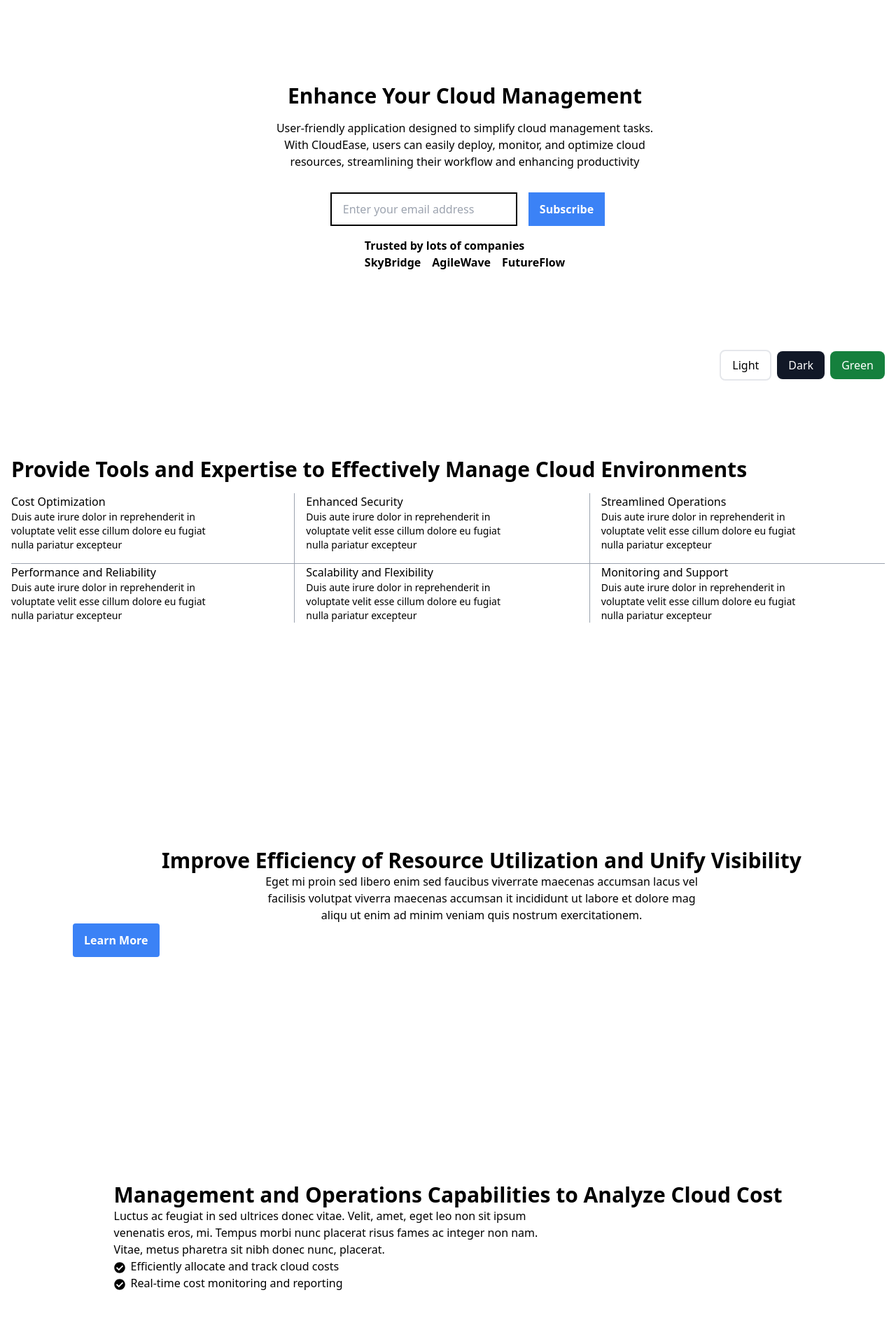
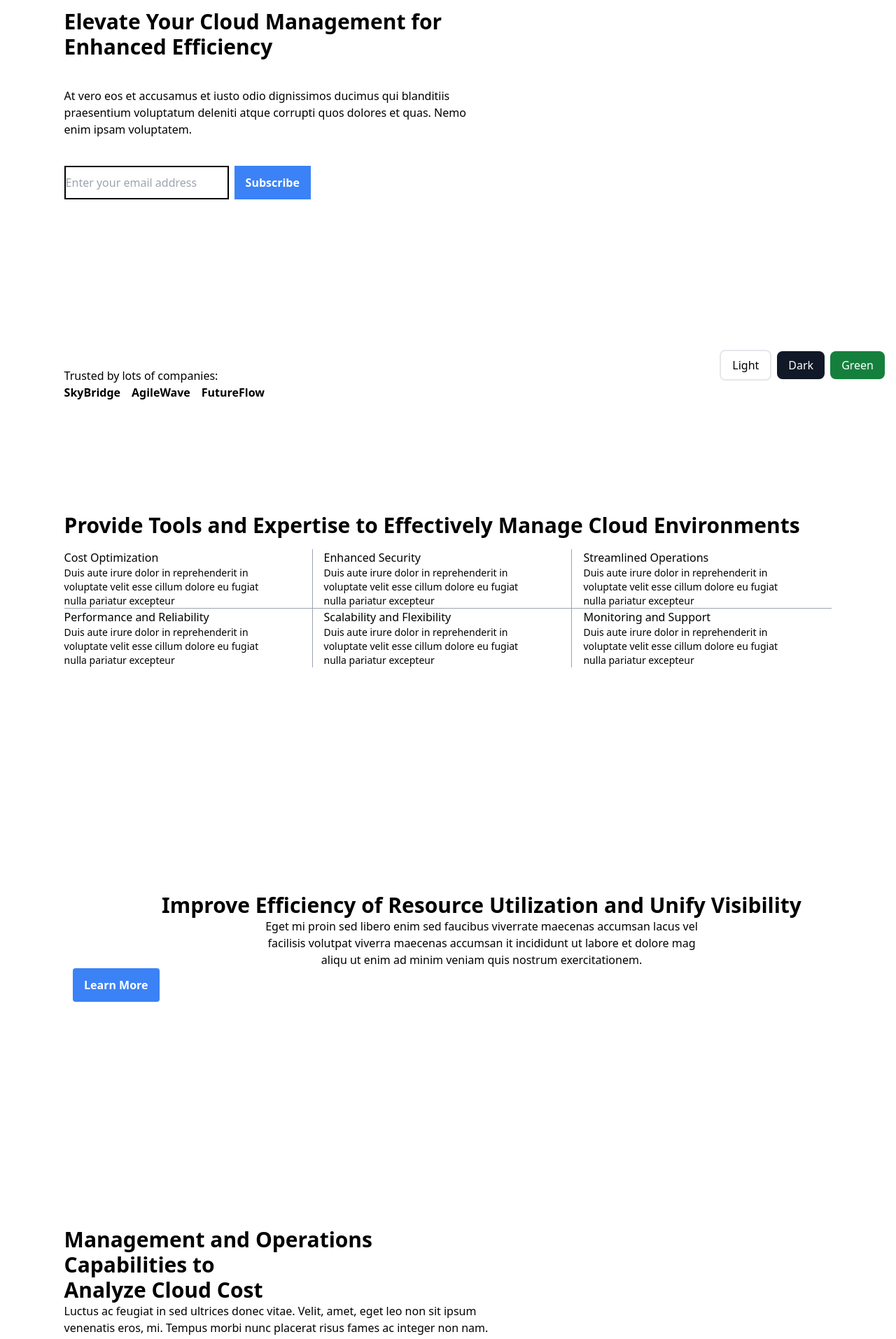
Before and after one commit to ams-sth/CloudEase, a React (Create React App) app: page / in a window 1280 px wide. Shown: the part 240-2154 px from the top of the page at 70% size. Built offline with nearby package versions, Linux system fonts and the light colour scheme.

Commit message:
Code updated

```diff
--- a/src/components/About.jsx
+++ b/src/components/About.jsx
@@ -16,7 +16,7 @@ const About = ({ pageColor, greenColor, darkColor }) => {
       : "border-b border-gray-900";
 
   return (
-    <div className="flex pl-36">
+    <div className="container flex">
       <div className="flex-grow">
         <h1 className={`text-3xl ${textColorClass}`}>Navigation</h1>
         <ul className="">
--- a/src/components/Features.jsx
+++ b/src/components/Features.jsx
@@ -11,39 +11,39 @@ const Features = ({ pageColor, greenColor, darkColor }) => {
       : "border-2 border-black";
 
   return (
-    <div className="container mx-auto px-4">
+    <div className="container mx-auto">
       <h1 className={`text-3xl font-bold mb-4 ${textColorClass}`}>
         Provide Tools and Expertise to Effectively Manage Cloud Environments
       </h1>
       <nav className="col-span-3 md:col-span-2">
-        <ul className="grid grid-cols-3 gap-4 border-b border-gray-400">
-          <li className="relative pb-4 hover:bg-gray-300">
+        <ul className="grid grid-cols-1 md:grid-cols-3 gap-4 border-b border-gray-400">
+          <li className="relative hover:bg-gray-300">
             <a href="#" className={`${textColorClass} pr-4`}>
               Cost Optimization
             </a>
-            <p className={`text-sm  ${textColorClass}`}>
+            <p className={`text-sm ${textColorClass}`}>
               Duis aute irure dolor in reprehenderit in <br /> voluptate velit
               esse cillum dolore eu fugiat <br />
               nulla pariatur excepteur
             </p>
             <div className="absolute top-0 right-0 h-full border-r border-gray-400"></div>
           </li>
-          <li className="relative pb-4 hover:bg-gray-300">
+          <li className="relative hover:bg-gray-300">
             <a href="#" className={`${textColorClass} pr-4`}>
               Enhanced Security
             </a>
-            <p className={`text-sm  ${textColorClass}`}>
+            <p className={`text-sm ${textColorClass}`}>
               Duis aute irure dolor in reprehenderit in <br /> voluptate velit
               esse cillum dolore eu fugiat <br />
               nulla pariatur excepteur
             </p>
             <div className="absolute top-0 right-0 h-full border-r border-gray-400"></div>
           </li>
-          <li className="relative pb-4 hover:bg-gray-300">
+          <li className="relative hover:bg-gray-300">
             <a href="#" className={`${textColorClass} pr-4`}>
               Streamlined Operations
             </a>
-            <p className={`text-sm  ${textColorClass}`}>
+            <p className={`text-sm ${textColorClass}`}>
               Duis aute irure dolor in reprehenderit in <br /> voluptate velit
               esse cillum dolore eu fugiat <br />
               nulla pariatur excepteur
@@ -52,12 +52,12 @@ const Features = ({ pageColor, greenColor, darkColor }) => {
         </ul>
       </nav>
       <nav className="col-span-3 md:col-span-2">
-        <ul className="grid grid-cols-3 gap-4">
+        <ul className="grid grid-cols-1 md:grid-cols-3 gap-4">
           <li className="relative hover:bg-gray-300">
             <a href="#" className={`${textColorClass} pr-4`}>
               Performance and Reliability
             </a>
-            <p className={`text-sm  ${textColorClass}`}>
+            <p className={`text-sm ${textColorClass}`}>
               Duis aute irure dolor in reprehenderit in <br /> voluptate velit
               esse cillum dolore eu fugiat <br />
               nulla pariatur excepteur
@@ -68,7 +68,7 @@ const Features = ({ pageColor, greenColor, darkColor }) => {
             <a href="#" className={`${textColorClass} pr-4`}>
               Scalability and Flexibility
             </a>
-            <p className={`text-sm  ${textColorClass}`}>
+            <p className={`text-sm ${textColorClass}`}>
               Duis aute irure dolor in reprehenderit in <br /> voluptate velit
               esse cillum dolore eu fugiat <br />
               nulla pariatur excepteur
@@ -79,7 +79,7 @@ const Features = ({ pageColor, greenColor, darkColor }) => {
             <a href="#" className={`${textColorClass} pr-4`}>
               Monitoring and Support
             </a>
-            <p className={`text-sm  ${textColorClass}`}>
+            <p className={`text-sm ${textColorClass}`}>
               Duis aute irure dolor in reprehenderit in <br /> voluptate velit
               esse cillum dolore eu fugiat <br />
               nulla pariatur excepteur
--- a/src/components/Footer.jsx
+++ b/src/components/Footer.jsx
@@ -11,7 +11,7 @@ const Footer = ({ pageColor, darkColor, greenColor }) => {
       ? "border-2 border-white"
       : "border-2 border-black";
   return (
-    <div className=" flex border-t-2 p-8">
+    <div className=" flex border-t-2 p-8 mt-20">
       <div className="flex-grow">
         <h1 className={`${textColorClass}`}>
           Copyright © 2023 Jegtheme. All rights reserved.
--- a/src/components/Homepage.jsx
+++ b/src/components/Homepage.jsx
@@ -12,60 +12,44 @@ const Homepage = ({ pageColor, greenColor, darkColor }) => {
       : "border-2 border-black";
 
   return (
-    <div
-      className={`flex flex-col justify-center items-center h-screen ml-12 ${textColorClass}`}
-    >
-      <div className={`text-center mb-8 ${textColorClass}`}>
-        <h1 className={`text-3xl font-bold`}>Enhance Your Cloud Management</h1>
-        <p className="mt-4">
-          User-friendly application designed to simplify cloud management tasks.
-          <br />
-          With CloudEase, users can easily deploy, monitor, and optimize cloud
-          <br />
-          resources, streamlining their workflow and enhancing productivity
+    <div className={`container py-40  ${textColorClass}`}>
+      <div className="max-w-xl">
+        <h1 className="text-3xl font-bold">
+          Elevate Your Cloud Management for Enhanced Efficiency{" "}
+        </h1>
+        <p className="mt-10">
+        At vero eos et accusamus et iusto odio dignissimos ducimus qui blanditiis praesentium voluptatum deleniti atque corrupti quos dolores et quas. Nemo enim ipsam voluptatem.
         </p>
       </div>
-      <div className="flex justify-start items-center">
-        <div className="flex">
+
+      <div className="flex flex-col sm:flex-row sm:items-center mt-10">
         <input
-            className={`flex-grow h-12 px-4 py-2 ${borderColor} mb-4 mr-2 ml-2`}
+          className={`h-12 ${borderColor}`}
           type="email"
           placeholder="Enter your email address"
         />
         <button
-            className={`bg-blue-500 hover:bg-blue-700 text-white font-bold h-12 py-2 px-4 ml-2 `}
+          className={`bg-blue-500 hover:bg-blue-700 text-white font-bold h-12 py-2 px-4 ml-2`}
         >
           Subscribe
         </button>
       </div>
-      </div>
-      <div>
-        <h1 className={`font-xl font-bold ${textColorClass}`}>
-          Trusted by lots of companies
-        </h1>
+      <div className="mt-60">
+        <h1 className="">Trusted by lots of companies: </h1>
         <nav>
-          <ul className={`flex space-x-4 ${textColorClass}`}>
+          <ul className={`flex space-x-4  ${textColorClass}`}>
             <li>
-              <a
-                href="#"
-                className={`font-bold hover:text-gray-600 ${textColorClass}`}
-              >
+              <a href="#" className="font-bold hover:text-gray-600">
                 SkyBridge
               </a>
             </li>
             <li>
-              <a
-                href="#"
-                className={`font-bold hover:text-gray-600 ${textColorClass}`}
-              >
+              <a href="#" className="font-bold hover:text-gray-600">
                 AgileWave
               </a>
             </li>
             <li>
-              <a
-                href="#"
-                className={`font-bold hover:text-gray-600 ${textColorClass}`}
-              >
+              <a href="#" className="font-bold hover:text-gray-600">
                 FutureFlow
               </a>
             </li>
--- a/src/components/Management.jsx
+++ b/src/components/Management.jsx
@@ -9,11 +9,12 @@ const Management = ({ pageColor, greenColor, darkColor }) => {
       : "text-black";
 
   return (
-    <div className="flex justify-center">
+    <div className="container flex">
+      <div className="">
+        <h1 className={`font-bold text-3xl ${textColorClass}`}>
+          Management and Operations <br/>Capabilities to <br/> Analyze Cloud Cost
+        </h1>
         <div>
-        <h1 className={`font-bold text-3xl ${textColorClass}`}>
-          Management and Operations Capabilities to Analyze Cloud Cost
-        </h1>
           <p className={`${textColorClass}`}>
             Luctus ac feugiat in sed ultrices donec vitae. Velit, amet, eget leo
             non sit ipsum
@@ -21,13 +22,15 @@ const Management = ({ pageColor, greenColor, darkColor }) => {
             integer non nam.
             <br /> Vitae, metus pharetra sit nibh donec nunc, placerat.
           </p>
+        </div>
+
         <ul>
-          <li>
-            <h6 className={`${textColorClass}`}>
+          <li >
+            <h6 className={`mt-5 ${textColorClass}`}>
               <FaCheckCircle className="inline-block mr-2" />
               Efficiently allocate and track cloud costs
             </h6>
-            <h6 className={`${textColorClass}`}>
+            <h6 className={`mt-5 ${textColorClass}`}>
               <FaCheckCircle className="inline-block mr-2" />
               Real-time cost monitoring and reporting
             </h6>
--- a/src/components/NavigationBar.jsx
+++ b/src/components/NavigationBar.jsx
@@ -21,7 +21,7 @@ const NavigationBar = ({ pageColor, greenColor, darkColor }) => {
         <div className="max-w-7xl mx-auto">
           <div className="flex justify-between items-center">
             <div className="flex-shrink-0">
-              <span className={`${textColorClass} font-bold text-xl`} $>
+              <span className={`${textColorClass} font-bold text-xl`}>
                 CloudEase
               </span>
             </div>
@@ -51,7 +51,6 @@ const NavigationBar = ({ pageColor, greenColor, darkColor }) => {
                     Service
                   </a>
                 </li>
-
                 <li>
                   <a
                     href="#"
--- a/src/components/Pricing.jsx
+++ b/src/components/Pricing.jsx
@@ -12,7 +12,7 @@ const Pricing = ({ pageColor, darkColor, greenColor }) => {
       ? "border-2 border-white"
       : "border-2 border-black";
   return (
-    <div className="flex justify-center flex-col items-center">
+    <div className=" container">
       <section
         className={`bg-gradient-to-br from-${darkColor} to-${greenColor} dark:bg-${darkColor}`}
       >
--- a/src/components/Reviews.jsx
+++ b/src/components/Reviews.jsx
@@ -1,6 +1,5 @@
 import React from "react";
 import { connect } from "react-redux";
-import { FaCheckCircle } from "react-icons/fa";
 
 const Reviews = ({ pageColor, greenColor, darkColor }) => {
   const textColorClass =
@@ -9,7 +8,7 @@ const Reviews = ({ pageColor, greenColor, darkColor }) => {
       : "text-black";
 
   return (
-    <div className="flex justify-center flex-col items-center">
+    <div className="flex flex-col justify-center items-center">
       <div
         className={`bg-gradient-to-br from-${darkColor} to-${greenColor} dark:bg-${darkColor}`}
       >
--- a/tailwind.config.js
+++ b/tailwind.config.js
@@ -2,7 +2,19 @@
 module.exports = {
   content: ["./src/**/*.{js,jsx,ts,tsx}"],
   theme: {
-    extend: {},
+    screens:{
+      sm:"567px",
+      md: "768px",
+      lg:"904px",
+      xl: "1000px",
+      "2xl":"1100px"
+    },
+    extend: {
+      container:{
+        center:true,
+        padding:"0.1rem",
+      }
+    },
   },
   plugins: [],
 };
```
Lines whose indentation alone changed are shown as unchanged.
